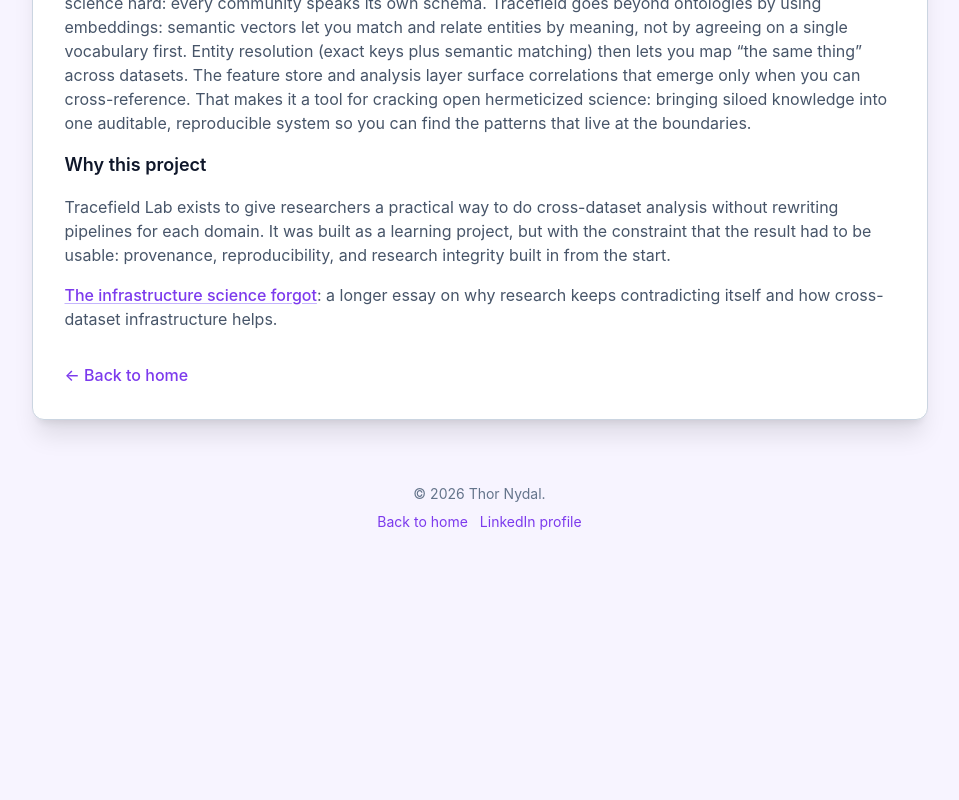
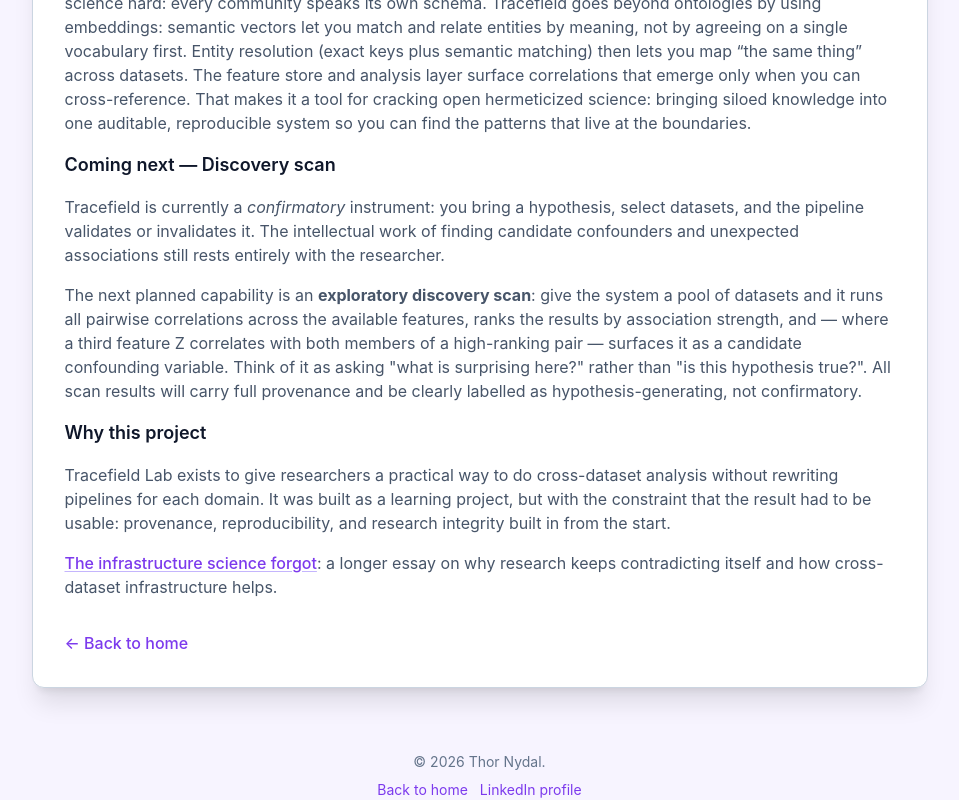
Before and after one commit to jnydal/tracefield-lab, a React (Vite) app in the folder frontend/: page /about in a window 1280 px wide. Shown: the part 1249-2049 px from the top of the page, without its empty margins (153-1112 px from the left). Before the commit the page ends 1781 px from the top, so only its background shows below. Built offline with nearby package versions, Linux system fonts and the light colour scheme; no server answers.

Commit message:
updated about page

```diff
--- a/frontend/src/features/public/pages/about-page.tsx
+++ b/frontend/src/features/public/pages/about-page.tsx
@@ -51,6 +51,22 @@
               science: bringing siloed knowledge into one auditable, reproducible system
               so you can find the patterns that live at the boundaries.
             </p>
+            <h2 className="about-content-title">Coming next — Discovery scan</h2>
+            <p className="about-content-copy">
+              Tracefield is currently a <em>confirmatory</em> instrument: you bring a hypothesis,
+              select datasets, and the pipeline validates or invalidates it. The intellectual work
+              of finding candidate confounders and unexpected associations still rests entirely with
+              the researcher.
+            </p>
+            <p className="about-content-copy">
+              The next planned capability is an <strong>exploratory discovery scan</strong>: give the
+              system a pool of datasets and it runs all pairwise correlations across the available
+              features, ranks the results by association strength, and — where a third feature Z
+              correlates with both members of a high-ranking pair — surfaces it as a candidate
+              confounding variable. Think of it as asking "what is surprising here?" rather than
+              "is this hypothesis true?". All scan results will carry full provenance and be clearly
+              labelled as hypothesis-generating, not confirmatory.
+            </p>
             <h2 className="about-content-title">Why this project</h2>
             <p className="about-content-copy">
               Tracefield Lab exists to give researchers a practical way to do cross-dataset
```
